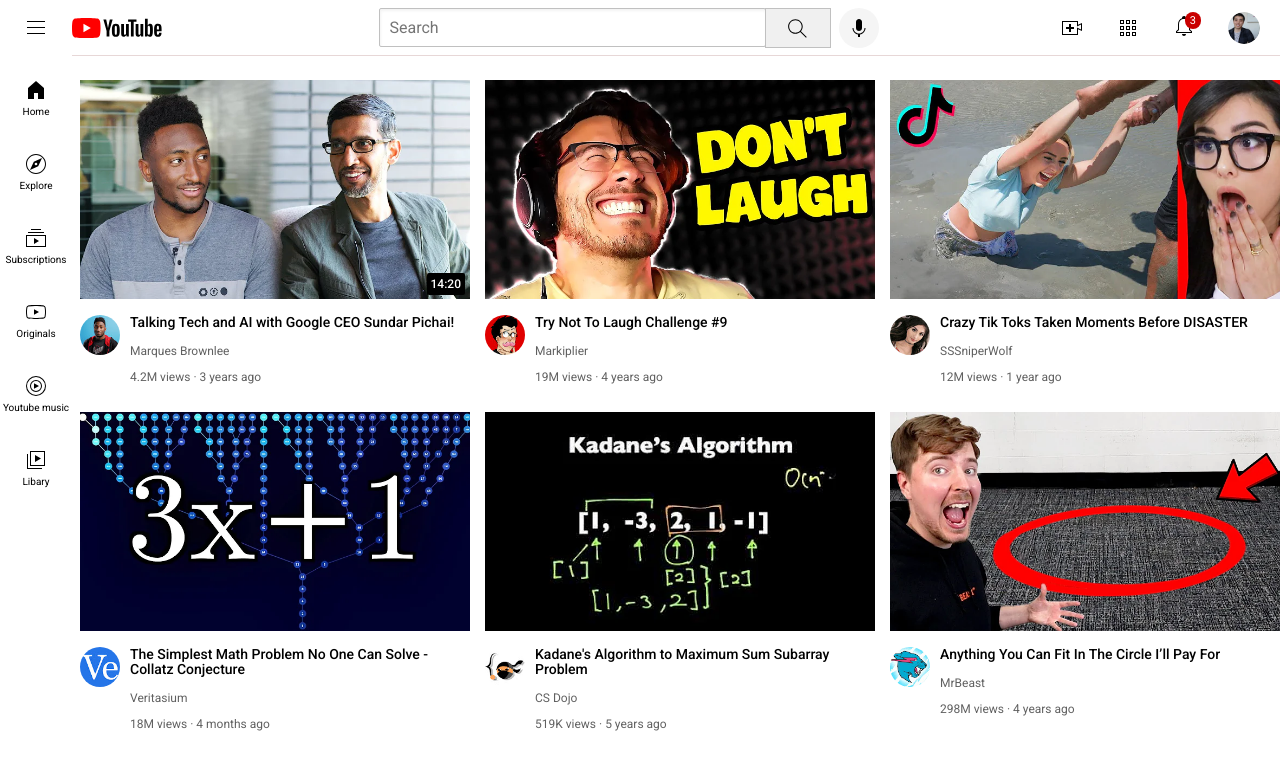
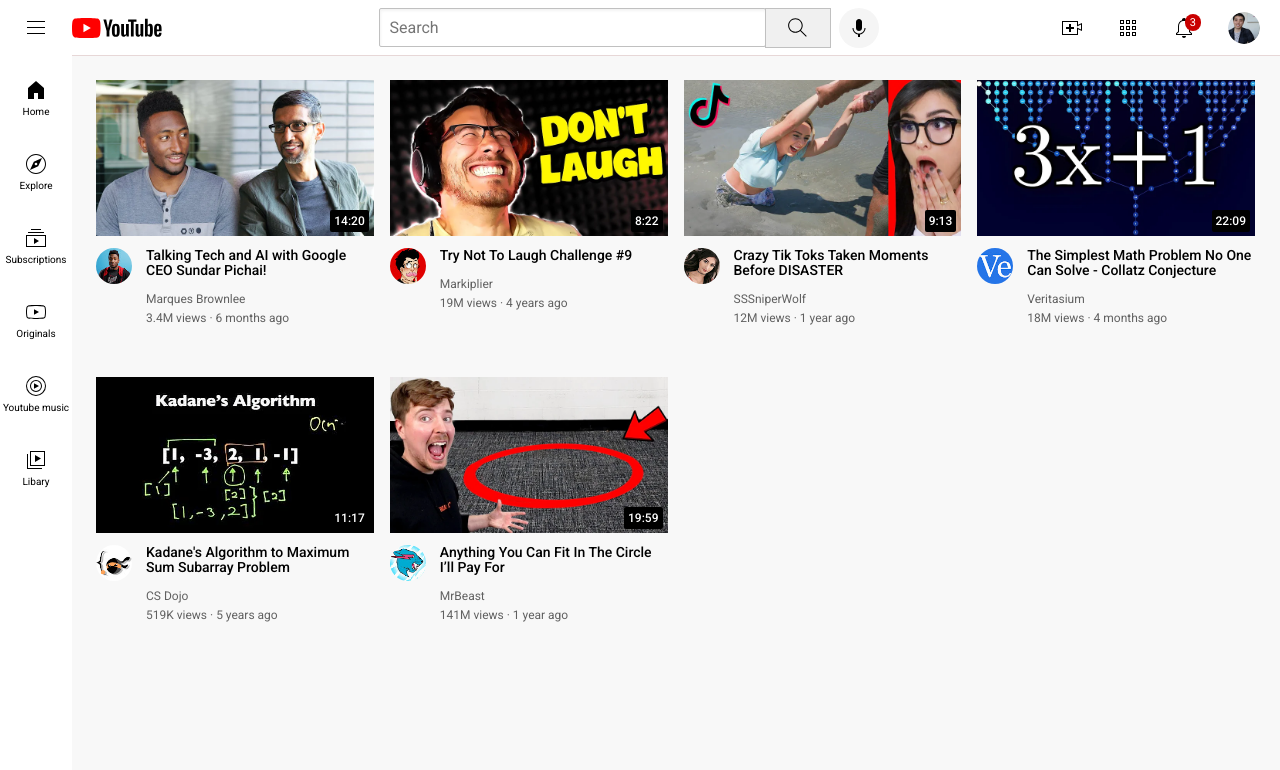
Before and after one commit to Hawk-ho/Website, a plain HTML site: page youtube.html in a window 1280 px wide. Drawn offline with Linux system fonts and the light colour scheme.

Commit message:
new updates to youtube clone files

```diff
--- a/youtube-styles/general.css
+++ b/youtube-styles/general.css
@@ -1,10 +1,14 @@
 p{
-  font-family: Roboto, arial;
+
 
 }
 body{
+  /*this style below will be be inherited*/
+  font-family: Roboto, arial;
   margin: 0;
   padding-top: 80px;
-  padding-left: 80px;
+  padding-left: 96px;
+  padding-right: 25px ;
+  background-color: rgb(248, 248, 248);
 
 }
--- a/youtube-styles/header.css
+++ b/youtube-styles/header.css
@@ -48,9 +48,7 @@
   height: 35px;
   padding-left: 10px;
   font-size: 16px;
-  border-width: 1px;
-  border-style: solid;
-  border-color: rgb(192, 192, 192);
+  border: 1px solid rgb(192, 192, 192);
   border-radius: 2px;
  box-shadow: inset 1px 2px 3px rgb(0, 0, 0, 0.05);
  width: 0;
@@ -72,11 +70,51 @@
  border-color: rgb(192, 192, 192);
  margin-left: -1px;
  margin-right: 8px;
+ position: relative;
+ align-items: center;
+}
+.search-button,
+.voice-button,
+.upload-icon-container,
+.youtube-apps-container,
+.notication-icon-container{
+  display: flex;
+  justify-content: center;
+  position: relative;
+}
+.search-button .tooltip,
+.voice-button .tooltip,
+.upload-icon-container .tooltip,
+.youtube-apps-container .tooltip,
+.notication-icon-container .tooltip{
+  position: absolute;
+  background-color: gray;
+  color: white;
+  padding-top: 4px;
+  padding-left: 8px;
+  padding-right: 8px;
+  padding-bottom: 4px;
+  border-radius: 2px;
+  font-size: 12px;
+  bottom: -30px;
+  opacity: 0;
+  transition: opacity 0.15s;
+  pointer-events: none;
+  white-space: nowrap;
+}
+.search-button:hover .tooltip,
+.voice-button:hover .tooltip,
+.upload-icon-container:hover .tooltip,
+.youtube-apps-container:hover .tooltip,
+.notication-icon-container:hover .tooltip{
+  opacity: 1;
 }
 
 .search-icon{
   height: 25px;
-  margin-top: 4px;
+
+
+
 }
 
 
@@ -87,12 +125,15 @@
   border-radius: 20px;
   border: none;
   background-color: rgb(245, 245, 245);
+  align-items: center;
 }
+
 .voice-icon{
   height: 24px;
-  margin-top: 4px;
 
 }
+
+
 
 .right-section{
   width: 200px;
@@ -116,6 +157,7 @@
 }
 .notication-icon-container{
   position: relative;
+  cursor: pointer;
 }
 .notifications-count{
   position: absolute;
--- a/youtube-styles/youtube.css
+++ b/youtube-styles/youtube.css
@@ -10,6 +10,7 @@
   font-size: 14px;
   font-weight: 500;
   line-height: 15px;
+
 
 
 }
@@ -29,13 +30,13 @@
 .video-info{
 
 }
-.profile-pic{
-  width: 40px;
+.profile-picture{
+  width: 36px;
   border-radius: 50px;
 
 }
 .thumbnail-row{
-  margin-bottom: 12px;
+  margin-bottom: 8px;
   position: relative;
 }
 .video-author,
@@ -43,24 +44,52 @@
   font-size: 12px;
   color: rgb(96, 96, 96);
 
+
 }
+.video-stats{
+  margin-top: 5px;
+}
+
 .video-author{
   margin-bottom: 4px;
 }
 .video-grid{
   display: grid;
   grid-template-columns: 1fr 1fr 1fr;
-  column-gap: 15px;
-  row-gap: 16px;
+  column-gap: 16px;
+  row-gap: 40px;
+
+
 }
+
+@media(max-width: 750px){
+  .video-grid{
+    grid-template-columns: 1fr 1fr;
+  }
+}
+@media (min-width: 751px) and (max-width:999px) {
+  .video-grid{
+    grid-template-columns: 1fr 1fr 1fr ;
+
+  }
+}
+
+@media(min-width: 1000px){
+  .video-grid{
+    grid-template-columns: 1fr 1fr 1fr 1fr;
+  }
+}
+
+
+
+
+
+
 .video-time{
-  font-family: Roboto, Arial;
+
   font-size: 12px;
   font-weight: 500;
-  padding-left: 4px;
-  padding-right: 4px;
-  padding-top: 4px;
-  padding-bottom: 4px;
+  padding: 4px;
   border-radius: 2px;
   background-color: black;
   color: white;
--- a/youtube.html
+++ b/youtube.html
@@ -10,7 +10,191 @@
   <link rel="stylesheet" href="youtube-styles/sidebar.css">
 </head>
 <body>
-  <div class="header">
+
+<main>
+  <section class="video-grid">
+    <div class="video-preview">
+      <div class="thumbnail-row">
+        <img class="thumbnail" src="thumbnails/thumbnail-1.webp">
+        <div class="video-time">14:20</div>
+      </div>
+
+    <div class="video-info-grid">
+      <div class="channel-pic">
+        <img class="profile-picture" src="channels/channel-1.jpeg" alt="">
+      </div>
+      <div class="video-info">
+        <p class="video-title">
+          Talking Tech and AI with Google CEO Sundar Pichai!
+        </p>
+        <p class="video-author">
+          Marques Brownlee
+
+        </p>
+        <p class="video-stats">
+          3.4M views &#183; 6 months ago
+        </p>
+
+
+      </div>
+
+    </div>
+    </div>
+
+    <div class="video-preview">
+      <div class="thumbnail-row">
+        <img class="thumbnail" src="thumbnails/thumbnail-2.webp">
+        <div class="video-time">8:22</div>
+      </div>
+
+    <div class="video-info-grid">
+      <div class="channel-pic">
+        <img class="profile-picture" src="channels/channel-2.jpeg" alt="">
+      </div>
+      <div class="video-info">
+        <p class="video-title">
+          Try Not To Laugh Challenge #9
+        </p>
+        <p class="video-author">
+          Markiplier
+
+        </p>
+        <p class="video-stats">
+         19M views &#183; 4 years ago
+        </p>
+
+
+      </div>
+
+    </div>
+    </div>
+
+
+    <div class="video-preview">
+      <div class="thumbnail-row">
+        <img class="thumbnail" src="thumbnails/thumbnail-3.webp">
+        <div class="video-time">9:13</div>
+      </div>
+
+    <div class="video-info-grid">
+      <div class="channel-pic">
+        <img class="profile-picture" src="channels/channel-3.jpeg" alt="">
+      </div>
+      <div class="video-info">
+        <p class="video-title">
+          Crazy Tik Toks Taken Moments Before DISASTER
+        </p>
+        <p class="video-author">
+          SSSniperWolf
+
+        </p>
+        <p class="video-stats">
+          12M views &#183; 1 year ago
+        </p>
+
+      </div>
+
+    </div>
+    </div>
+
+
+
+
+    <div class="video-preview">
+      <div class="thumbnail-row">
+        <img class="thumbnail" src="thumbnails/thumbnail-4.webp">
+        <div class="video-time">22:09</div>
+      </div>
+
+    <div class="video-info-grid">
+      <div class="channel-pic">
+        <img class="profile-picture" src="channels/channel-4.jpeg" alt="">
+      </div>
+      <div class="video-info">
+        <p class="video-title">
+          The Simplest Math Problem No One Can Solve - Collatz Conjecture
+        </p>
+        <p class="video-author">
+          Veritasium
+
+        </p>
+        <p class="video-stats">
+          18M views &#183; 4 months ago
+        </p>
+
+
+      </div>
+
+    </div>
+    </div>
+
+
+    <div class="video-preview">
+      <div class="thumbnail-row">
+        <img class="thumbnail" src="thumbnails/thumbnail-5.webp">
+        <div class="video-time">11:17</div>
+      </div>
+
+    <div class="video-info-grid">
+      <div class="channel-picture">
+        <img class="profile-picture" src="channels/channel-5.jpeg" alt="">
+      </div>
+      <div class="video-info">
+        <p class="video-title">
+          Kadane's Algorithm to Maximum Sum Subarray Problem
+        </p>
+        <p class="video-author">
+          CS Dojo
+
+        </p>
+        <p class="video-stats">
+          519K views &#183; 5 years ago
+        </p>
+
+
+      </div>
+
+    </div>
+    </div>
+
+    <div class="video-preview">
+      <div class="thumbnail-row">
+        <img class="thumbnail" src="thumbnails/thumbnail-6.webp">
+        <div class="video-time">19:59</div>
+      </div>
+
+    <div class="video-info-grid">
+      <div class="channel-pic">
+        <img class="profile-picture" src="channels/channel-6.jpeg" alt="">
+
+      </div>
+      <div class="video-info">
+        <p class="video-title">
+         Anything You Can Fit In The Circle I’ll Pay For
+        </p>
+        <p class="video-author">
+         MrBeast
+        </p>
+        <p class="video-stats">
+          141M views &#183; 1 year ago
+
+
+        </p>
+
+      </div>
+
+    </div>
+    </div>
+  </section>
+
+</main>
+
+
+
+
+
+
+  <header class="header">
     <div class="left-section">
       <img class="humberger-menu" src="icons/hamburger-menu.svg" >
       <img class="youtube-logo" src="icons/youtube-logo.svg" >
@@ -19,27 +203,39 @@
       <input class="search" type="text" placeholder="Search">
       <button class="search-button">
        <img class="search-icon" src="icons/search.svg" alt="">
+       <div class="tooltip">search</div>
       </button>
+      <!--put position absolute inside position relative-->
       <button class="voice-button">
         <img class="voice-icon" src="icons/voice-search-icon.svg" alt="">
+        <div class="tooltip">search with your voice</div>
       </button>
     </div>
 
 
     <div class="right-section">
-      <img class="upload-icon"  src="icons/upload.svg" >
-      <img class="apps-icon"  src="icons/youtube-apps.svg" >
+      <div class="upload-icon-container">
+        <img class="upload-icon"  src="icons/upload.svg" >
+        <div class="tooltip">Create</div>
+      </div>
+
+    <div class="youtube-apps-container">
+        <img class="apps-icon"  src="icons/youtube-apps.svg" >
+        <div class="tooltip">Youtube apps</div>
+      </div>
+
       <div class="notication-icon-container">
         <img class="notifications-icon"  src="icons/notifications.svg" >
         <div class="notifications-count">3</div>
+        <div class="tooltip">notifications</div>
 
       </div>
 
       <img class="channel-pic" src="channels/my-channel.jpeg" >
     </div>
- </div>
+  </header>
 
- <div class="sidebar">
+ <nav class="sidebar">
     <div class="sidebar-link">
       <img src="icons/home.svg" alt="">
       <div>Home</div>
@@ -64,163 +260,7 @@
     <div class="sidebar-link">
       <img src="icons/library.svg" alt="">
       <div>Libary</div>
-    </div>
-
-
-</div>
-
-  <div class="video-grid">
-    <div class="video-preview">
-      <div class="thumbnail-row">
-        <img class="thumbnail"  src="thumbnails/thumbnail-1.webp" alt="">
-        <div class="video-time">
-          14:20</div>
-      </div>
-
-      <div class="video-info-grid">
-        <div class="channel-pic">
-          <img class="profile-pic" src="channels/channel-1.jpeg" >
-        </div>
-        <div class="video-info">
-        <p class="video-title">
-          Talking Tech and AI with Google CEO Sundar Pichai!
-        </p>
-        <p class="video-author">
-          Marques Brownlee
-        </p>
-        <p  class="video-stats">
-          4.2M views  &#183; 3 years ago
-        </p>
-      </div>
-     </div>
-
-      </div>
-
-      <div class="video-preview">
-        <div class="thumbnail-row">
-          <img class="thumbnail"  src="thumbnails/thumbnail-2.webp" alt="">
-        </div>
-        <div  class="video-info-grid">
-          <div class="channel-pic">
-            <img class="profile-pic" src="channels/channel-2.jpeg" >
-          </div>
-          <div class="video-info">
-          <p class="video-title">
-            Try Not To Laugh Challenge #9
-          </p>
-          <p class="video-author">
-            Markiplier
-
-          </p>
-          <p  class="video-stats">
-            19M views &#183; 4 years ago
-          </p>
-        </div>
-
-      </div>
-    </div>
-
-
-
-
-    <div class="video-preview">
-      <div class="thumbnail-row">
-        <img class="thumbnail"  src="thumbnails/thumbnail-3.webp" alt="">
-      </div>
-      <div class="video-info-grid">
-        <div class="channel-pic">
-          <img class="profile-pic" src="channels/channel-3.jpeg" >
-        </div>
-        <div class="video-info">
-        <p class="video-title">
-          Crazy Tik Toks Taken Moments Before DISASTER
-        </p>
-        <p class="video-author">
-          SSSniperWolf
-        </p>
-        <p  class="video-stats">
-          12M views  &#183; 1 year ago
-        </p>
-      </div>
-     </div>
-
-      </div>
-
-      <div class="video-preview">
-        <div class="thumbnail-row">
-          <img class="thumbnail"  src="thumbnails/thumbnail-4.webp" alt="">
-        </div>
-        <div  class="video-info-grid">
-          <div class="channel-pic">
-            <img class="profile-pic" src="channels/channel-4.jpeg" >
-          </div>
-          <div class="video-info">
-          <p class="video-title">
-
-            The Simplest Math Problem No One Can Solve - Collatz Conjecture
-
-          </p>
-          <p class="video-author">
-            Veritasium
-
-          </p>
-          <p  class="video-stats">
-
-            18M views &#183; 4 months ago
-          </p>
-        </div>
-
-      </div>
-    </div>
-
-
-    <div class="video-preview">
-      <div class="thumbnail-row">
-        <img class="thumbnail"  src="thumbnails/thumbnail-5.webp" alt="">
-      </div>
-      <div class="video-info-grid">
-        <div class="channel-pic">
-          <img class="profile-pic" src="channels/channel-5.jpeg" >
-        </div>
-        <div class="video-info">
-        <p class="video-title">
-          Kadane's Algorithm to Maximum Sum Subarray Problem
-        </p>
-        <p class="video-author">
-          CS Dojo
-
-        </p>
-        <p  class="video-stats">
-          519K views &#183; 5 years ago
-        </p>
-      </div>
-     </div>
-
-      </div>
-
-      <div class="video-preview">
-        <div class="thumbnail-row">
-          <img class="thumbnail"  src="thumbnails/thumbnail-6.webp" alt="">
-        </div>
-        <div  class="video-info-grid">
-          <div class="channel-pic">
-            <img class="profile-pic" src="channels/channel-6.jpeg" >
-          </div>
-          <div class="video-info">
-          <p class="video-title">
-            Anything You Can Fit In The Circle I’ll Pay For
-          </p>
-          <p class="video-author">
-            MrBeast
-
-          </p>
-          <p  class="video-stats">
-           298M views &#183; 4 years ago
-          </p>
-        </div>
-
-      </div>
-    </div>
+    </nav>
 
 
 
@@ -228,7 +268,12 @@
 
 
 
-  </div>
+
+
+
+
+
+
 
 
 
```
